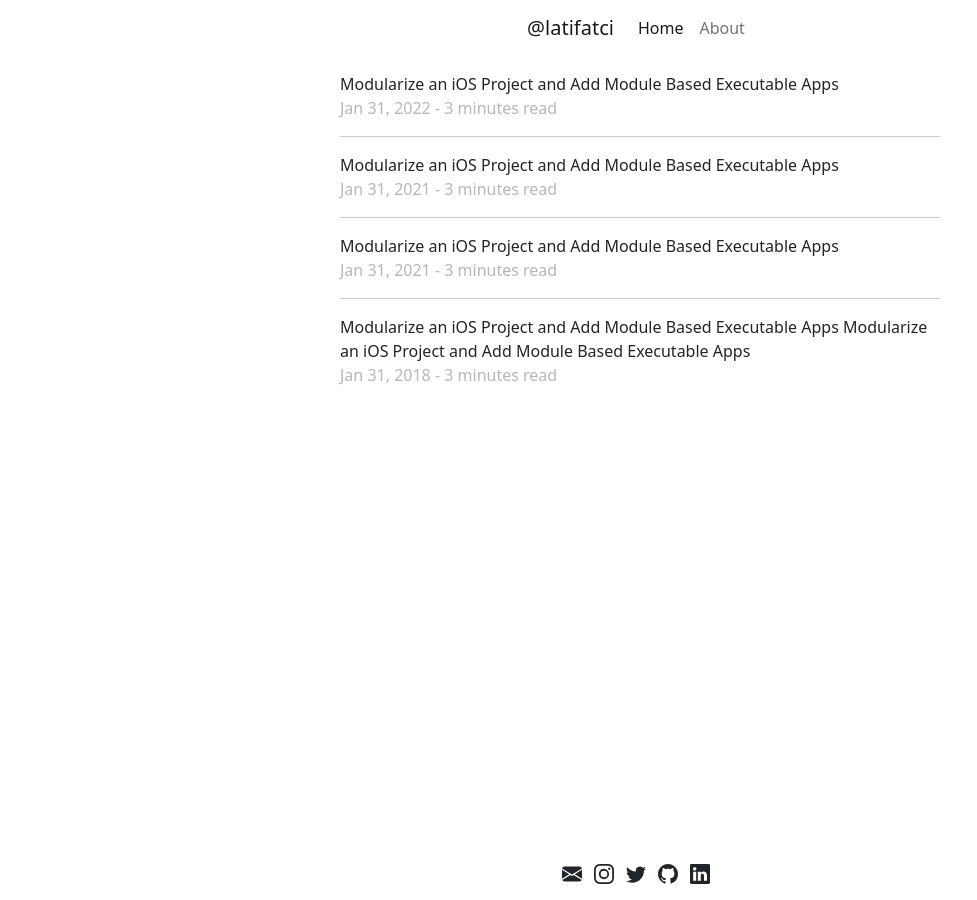
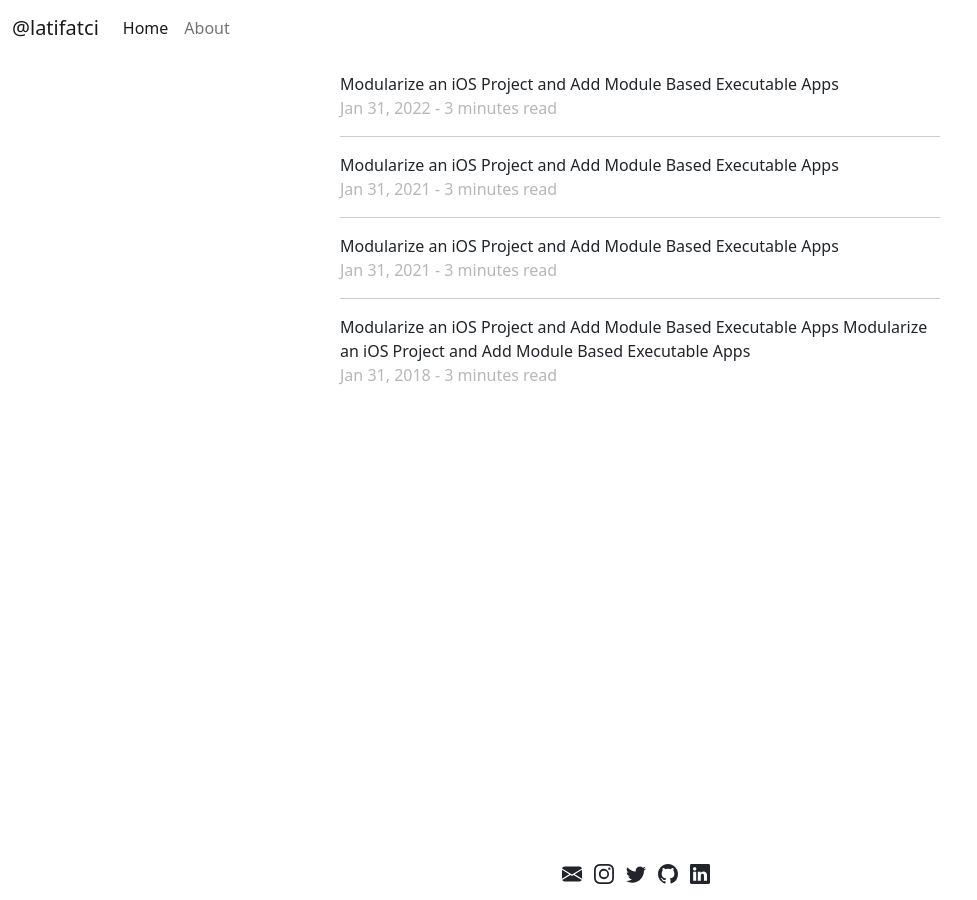
Before and after one commit to latifatcii/latifatci.com, a Jekyll site: the page built from index.html, in a window 1280 px wide. Shown: the whole page, without its empty margins (0-977 px from the left). Built offline with Jekyll 4.4.1, drawn with Linux system fonts in a browser that asks for light colours.

Commit message:
update posts

```diff
--- a/_layouts/default.html
+++ b/_layouts/default.html
@@ -31,8 +31,9 @@
     -%}
   </head>
   <body class="d-flex flex-column h-100">
+    {% include navigation.html %}
+
     <div class="container d-flex flex-column align-items-center">
-      {% include navigation.html %}
       <div class="body text-left" style="max-width: 600px;">{{ content }}</div>
     </div>
     {% include footer.html %}
```
